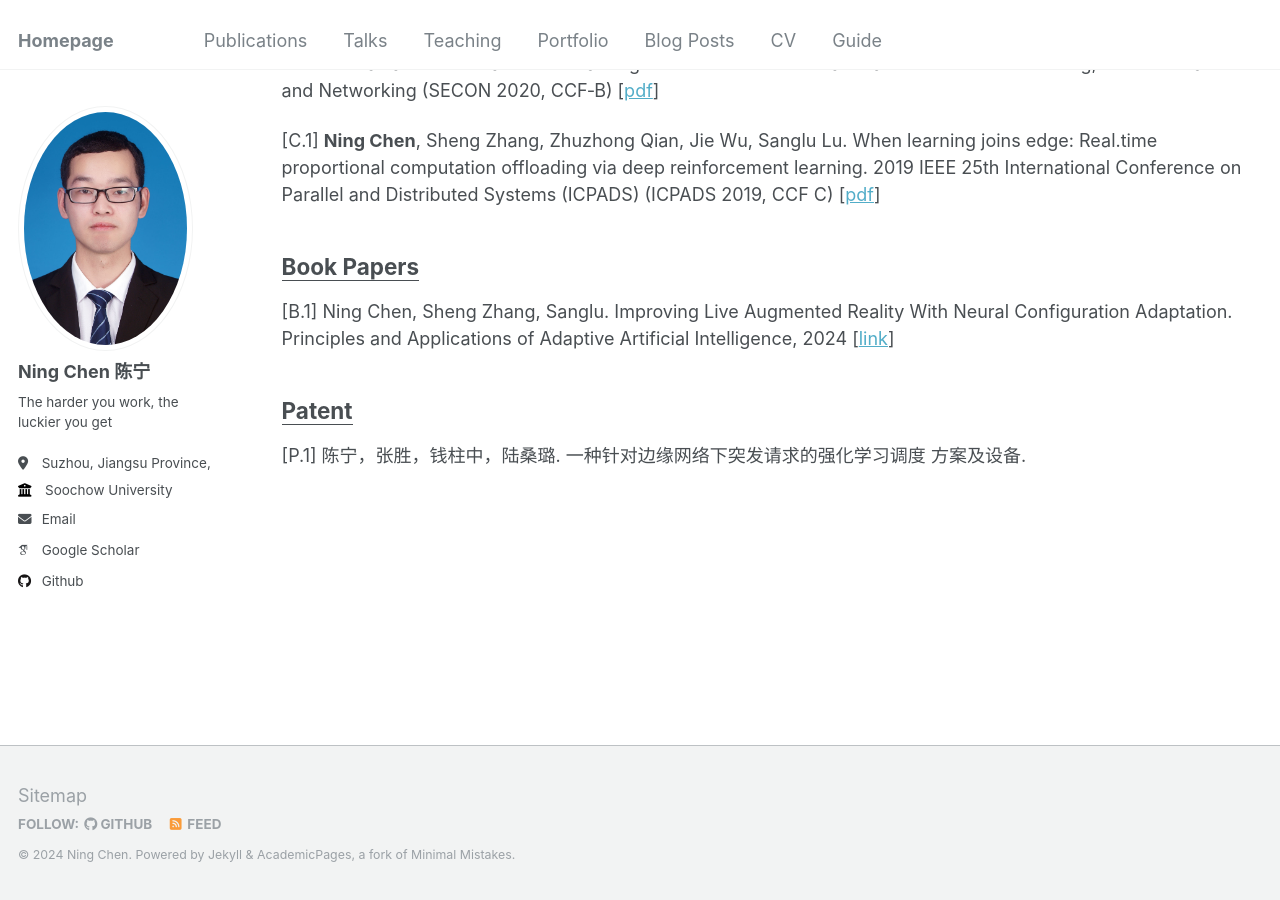
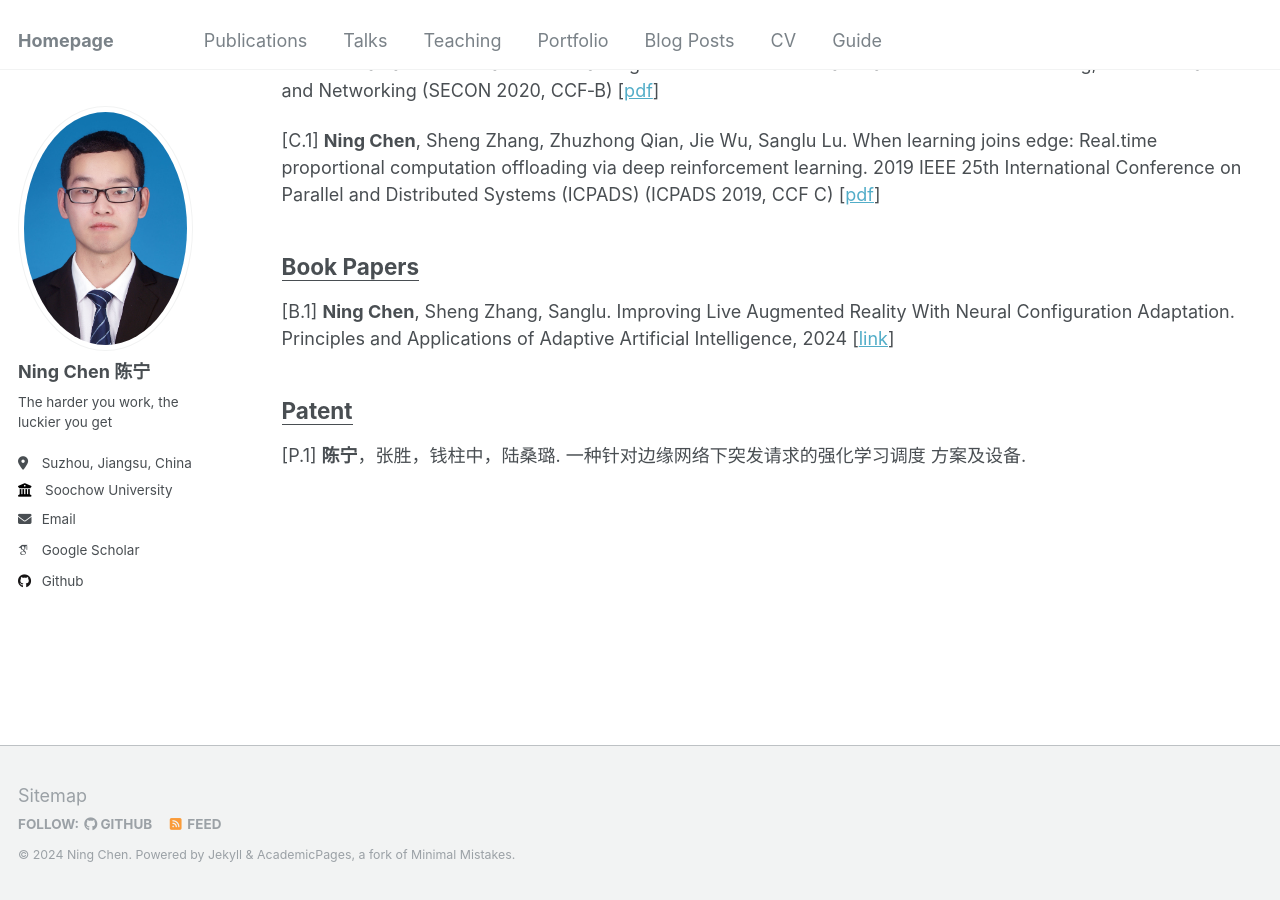
Before and after one commit to nju-cn/nju-cn.github.io, a Jekyll site: the page built from _pages/publications.md, in a window 1280 px wide and 900 px high, scrolled down 1598 px. Built offline with Jekyll 4.4.1, drawn with Linux system fonts in a browser that asks for light colours; some web fonts are replaced.

```diff
--- a/_config.yml
+++ b/_config.yml
@@ -25,7 +25,7 @@ author:
   name             : "Ning Chen 陈宁"
   pronouns         : # example: "she/her"
   bio              : "The harder you work, the luckier you get"
-  location         : "Suzhou, Jiangsu Province, China"
+  location         : "Suzhou, Jiangsu, China"
   employer         : "Soochow University "
   uri              : # URL
   email            : "ningc@suda.edu.cn"
--- a/_pages/publications.md
+++ b/_pages/publications.md
@@ -70,8 +70,8 @@ proportional computation offloading via deep reinforcement learning. 2019 IEEE 2
 Conference on Parallel and Distributed Systems (ICPADS) (ICPADS 2019, CCF C) [[pdf](http://nju-cn.github.io/files/ICPADS.pdf)]
 
 ## <u>Book Papers</u>
-[B.1] Ning Chen, Sheng Zhang, Sanglu. Improving Live Augmented Reality With Neural Configuration Adaptation. Principles and Applications of Adaptive Artificial Intelligence, 2024 [[link](https://www.igi-global.com/chapter/improving-live-augmented-reality-with-neural-configuration-adaptation/337692)]
+[B.1] **Ning Chen**, Sheng Zhang, Sanglu. Improving Live Augmented Reality With Neural Configuration Adaptation. Principles and Applications of Adaptive Artificial Intelligence, 2024 [[link](https://www.igi-global.com/chapter/improving-live-augmented-reality-with-neural-configuration-adaptation/337692)]
 
 
 ## <u>Patent</u>
-[P.1] 陈宁，张胜，钱柱中，陆桑璐. 一种针对边缘网络下突发请求的强化学习调度 方案及设备.
+[P.1] **陈宁**，张胜，钱柱中，陆桑璐. 一种针对边缘网络下突发请求的强化学习调度 方案及设备.
```
